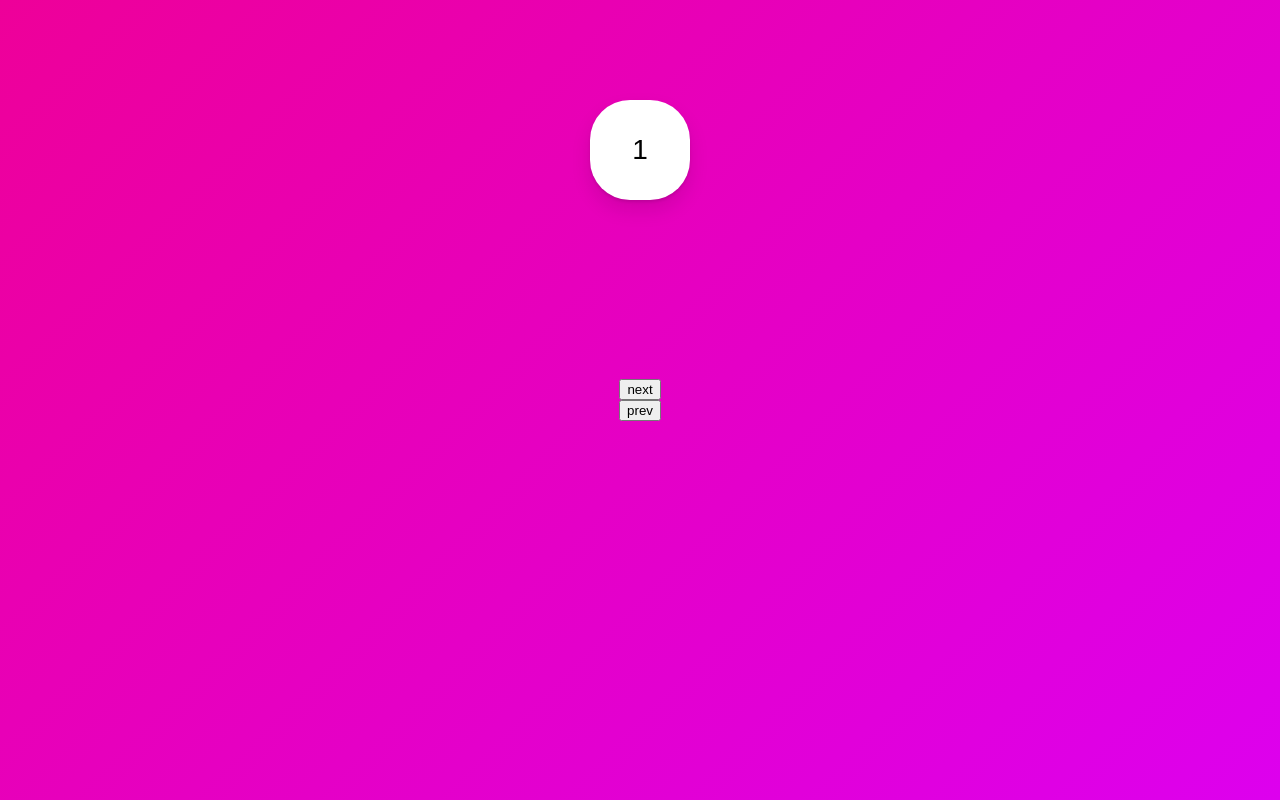
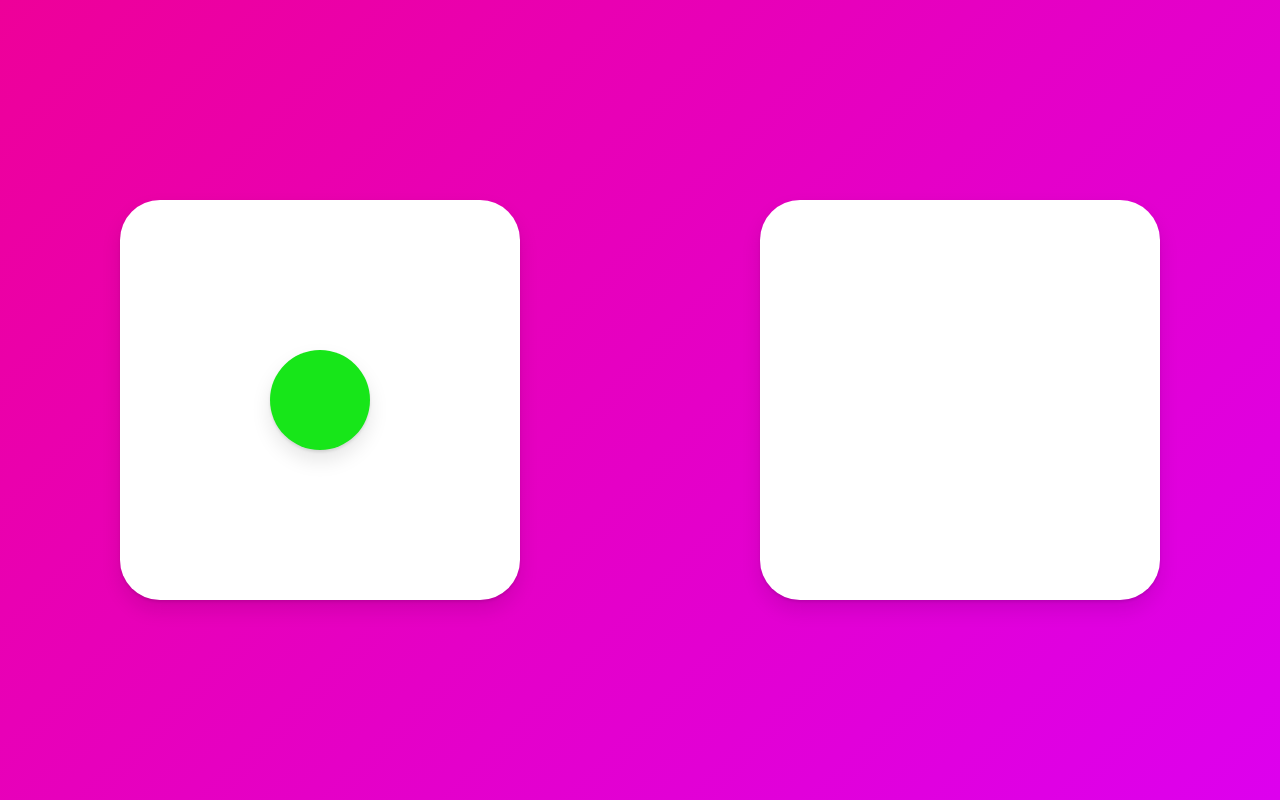
Before and after one commit to babooteng2/react-masterclass, a React (Create React App) app: page / in a window 1280 px wide. Built offline with nearby package versions, Linux system fonts and the light colour scheme.

Commit message:
#7.14 You Need to Watch This - layout, layoutId

```diff
--- a/src/App.tsx
+++ b/src/App.tsx
@@ -1,74 +1,48 @@
-import { motion, AnimatePresence } from "framer-motion";
+import { motion } from "framer-motion";
 import React, { useState } from "react";
 import styled from "styled-components";
-import GlobalStyle from "./GlobalStyle";
 
 const Wrapper = styled.div`
   height: 100vh;
   width: 100vw;
   display: flex;
-  flex-direction: column;
-  justify-content: center;
+  justify-content: space-around;
   align-items: center;
 `;
 
 const Box = styled(motion.div)`
-  position: absolute;
-  top: 100px;
-  width: 100px;
-  height: 100px;
+  width: 400px;
+  height: 400px;
   border-radius: 40px;
-  background-color: #fff;
+  background-color: rgba(255, 255, 255, 1);
   display: flex;
   justify-content: center;
   align-items: center;
-  font-size: 28px;
   box-shadow: 0 2px 3px rgba(0, 0, 0, 0.1), 0 10px 20px rgba(0, 0, 0, 0.1);
 `;
 
-const box = {
-  entry: (isBack: boolean) => ({
-    opacity: 0,
-    x: isBack ? -300 : 300,
-    scale: 0,
-  }),
-  visible: { opacity: 1, x: 0, scale: 1, transition: { duration: 0.1 } },
-  exit: (isBack: boolean) => ({
-    opacity: 0,
-    x: isBack ? 300 : -300,
-    scale: 0,
-    transition: { duration: 0.1 },
-  }),
-};
+const Circle = styled(motion.div)`
+  width: 100px;
+  height: 100px;
+  background-color: rgba(23, 230, 25, 1);
+  box-shadow: 0 2px 3px rgba(0, 0, 0, 0.1), 0 10px 20px rgba(0, 0, 0, 0.1);
+`;
 
 function App() {
-  const [visible, setVisible] = useState(1);
-  const [back, setBack] = useState(false);
-  const nextPlz = () => {
-    setBack(false);
-    setVisible((prev) => (prev === 10 ? 1 : prev + 1));
-  };
-  const prevPlz = () => {
-    setBack(true);
-    setVisible((prev) => (prev === 1 ? 10 : prev - 1));
-  };
+  const [clicked, setClicked] = useState(false);
+  const toggleClicked = () => setClicked((prev) => !prev);
   return (
-    <Wrapper>
-      <GlobalStyle />
-      <AnimatePresence exitBeforeEnter custom={back}>
-        <Box
-          custom={back}
-          variants={box}
-          initial="entry"
-          animate="visible"
-          exit="exit"
-          key={visible}
-        >
-          {visible}
-        </Box>
-      </AnimatePresence>
-      <button onClick={nextPlz}>next</button>
-      <button onClick={prevPlz}>prev</button>
+    <Wrapper onClick={toggleClicked}>
+      <Box>
+        {!clicked ? (
+          <Circle layoutId="circle" style={{ borderRadius: 50 }} />
+        ) : null}
+      </Box>
+      <Box>
+        {clicked ? (
+          <Circle layoutId="circle" style={{ borderRadius: 0 }} />
+        ) : null}
+      </Box>
     </Wrapper>
   );
 }
```
